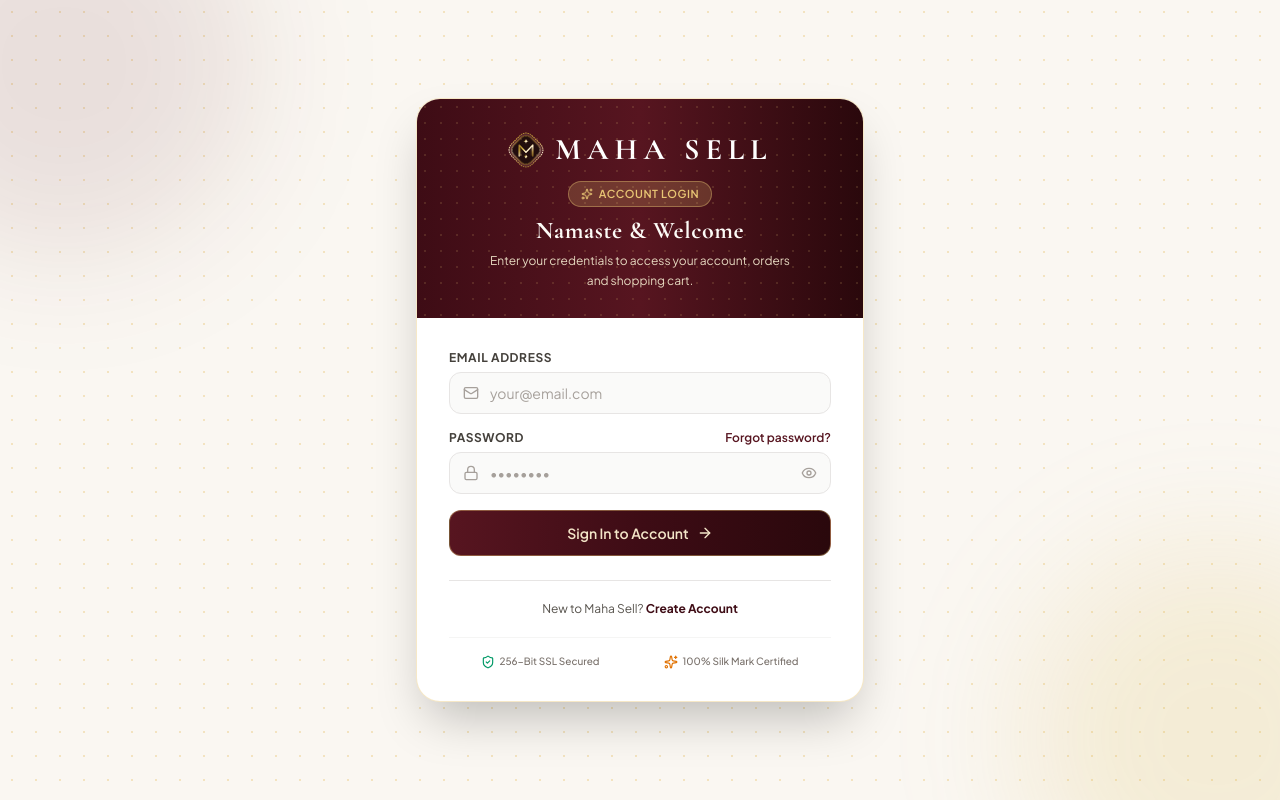
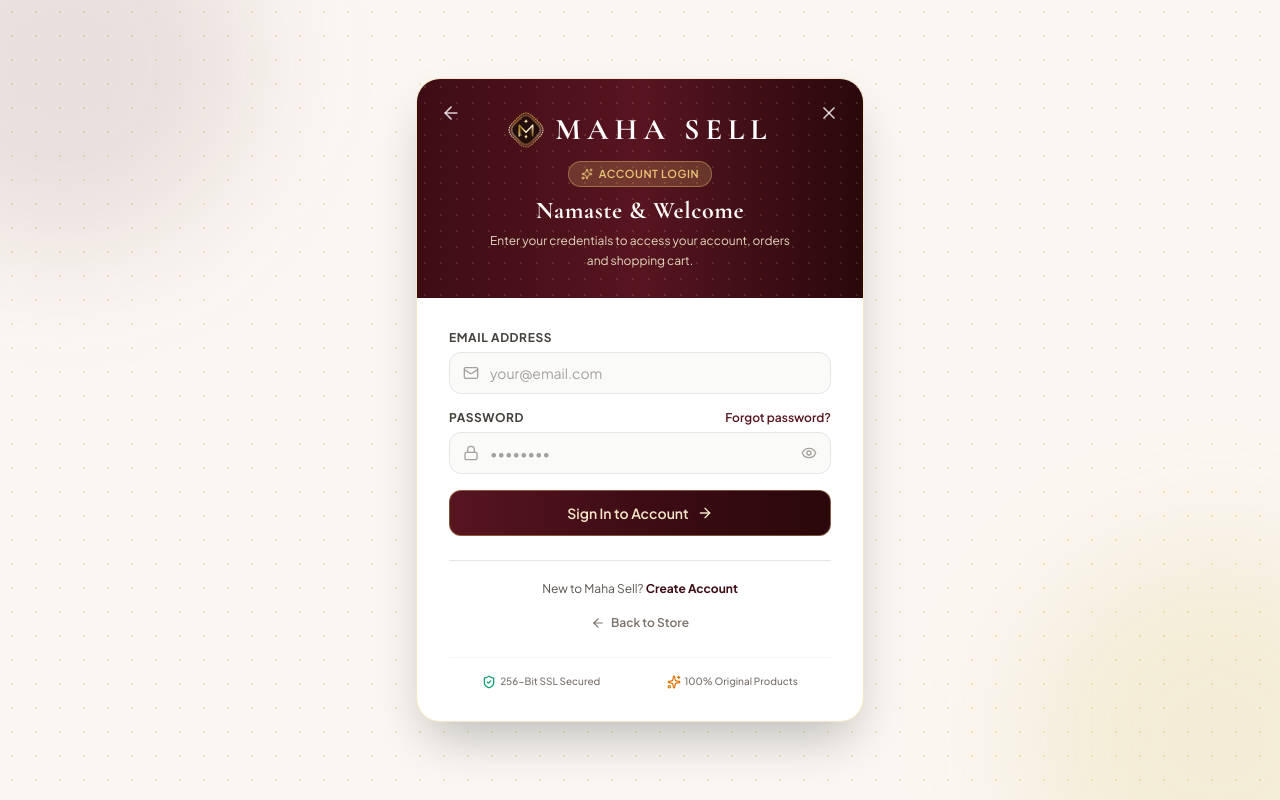
Before and after one commit to codewebxteam/maha-sell, a Next.js app: page /login in a window 1280 px wide. Built offline with nearby package versions, Linux system fonts and the light colour scheme; no server answers; the database is empty.

Commit message:
Fix back navigation loop and add back/close controls to auth modal

```diff
--- a/src/app/login/page.js
+++ b/src/app/login/page.js
@@ -13,7 +13,9 @@
   Crown,
   AlertCircle,
   CheckCircle2,
-  KeyRound
+  KeyRound,
+  X,
+  ArrowLeft
 } from "lucide-react";
 import { signInWithEmailAndPassword, sendPasswordResetEmail } from "firebase/auth";
 import { doc, getDoc, setDoc } from "firebase/firestore";
@@ -36,14 +38,33 @@
   const router = useRouter();
   const { user: currentUser, role: currentRole, loading: authLoading } = useAuth();
 
+  const handleBack = () => {
+    if (typeof window !== "undefined" && window.history.length > 2) {
+      router.back();
+    } else {
+      router.push("/");
+    }
+  };
+
+  // Keyboard shortcut: Escape to go back
+  useEffect(() => {
+    const handleKeyDown = (e) => {
+      if (e.key === "Escape") {
+        handleBack();
+      }
+    };
+    window.addEventListener("keydown", handleKeyDown);
+    return () => window.removeEventListener("keydown", handleKeyDown);
+  }, []);
+
   // If already logged in, redirect appropriately
   useEffect(() => {
     if (!authLoading && currentUser) {
       const isAdmin = currentRole === "admin" || isEmailAdmin(currentUser.email);
       if (isAdmin) {
-        router.push("/admin");
+        router.replace("/admin");
       } else {
-        router.push("/");
+        router.replace("/");
       }
     }
   }, [currentUser, currentRole, authLoading, router]);
@@ -184,7 +205,10 @@
   };
 
   return (
-    <div className="min-h-screen bg-[#FAF7F2] relative flex items-center justify-center p-4 sm:p-6 overflow-hidden">
+    <div
+      className="min-h-screen bg-[#FAF7F2] relative flex items-center justify-center p-4 sm:p-6 overflow-hidden"
+      onClick={handleBack}
+    >
       {/* Decorative Royal Background Elements */}
       <div className="absolute inset-0 pointer-events-none opacity-40 bg-[radial-gradient(#E8C574_1px,transparent_1px)] [background-size:24px_24px]" />
       <div className="absolute -top-32 -left-32 w-96 h-96 bg-[#571520]/10 rounded-full blur-3xl pointer-events-none" />
@@ -195,11 +219,34 @@
         initial={{ opacity: 0, scale: 0.95, y: 18 }}
         animate={{ opacity: 1, scale: 1, y: 0 }}
         transition={{ duration: 0.4, ease: "easeOut" }}
+        onClick={(e) => e.stopPropagation()}
         className="relative max-w-md w-full bg-white rounded-3xl shadow-2xl border border-[#E8C574]/40 overflow-hidden z-10"
       >
         {/* Top Filigree Accent Header */}
         <div className="bg-gradient-to-r from-[#3E0C15] via-[#571520] to-[#2A080C] text-white pt-8 pb-7 px-8 text-center relative overflow-hidden">
           <div className="absolute inset-0 opacity-15 pointer-events-none bg-[radial-gradient(#E8C574_1px,transparent_1px)] [background-size:16px_16px]" />
+
+          {/* Back Button (Top Left) */}
+          <button
+            type="button"
+            onClick={handleBack}
+            className="absolute top-4 left-4 p-2 rounded-full text-white/80 hover:text-white hover:bg-white/10 active:scale-95 transition-all cursor-pointer z-20"
+            title="Go Back"
+            aria-label="Go Back"
+          >
+            <ArrowLeft className="w-5 h-5" />
+          </button>
+
+          {/* Close Button (Top Right) */}
+          <button
+            type="button"
+            onClick={handleBack}
+            className="absolute top-4 right-4 p-2 rounded-full text-white/80 hover:text-white hover:bg-white/10 active:scale-95 transition-all cursor-pointer z-20"
+            title="Close"
+            aria-label="Close"
+          >
+            <X className="w-5 h-5" />
+          </button>
 
           {/* Brand Logo */}
           <div className="flex justify-center mb-3">
@@ -350,6 +397,18 @@
             </p>
           </div>
 
+          {/* Back to Store Link */}
+          <div className="mt-3 text-center">
+            <button
+              type="button"
+              onClick={handleBack}
+              className="inline-flex items-center gap-1.5 text-xs font-semibold text-stone-500 hover:text-[#3E0C15] transition-colors py-1.5 px-3 rounded-lg hover:bg-stone-100 cursor-pointer"
+            >
+              <ArrowLeft className="w-3.5 h-3.5" />
+              <span>Back to Store</span>
+            </button>
+          </div>
+
           {/* Trust Guarantees */}
           <div className="mt-5 pt-4 border-t border-stone-100 flex items-center justify-around text-[10px] text-stone-500 font-medium">
             <div className="flex items-center gap-1">
@@ -358,7 +417,7 @@
             </div>
             <div className="flex items-center gap-1">
               <Sparkles className="w-3.5 h-3.5 text-amber-600" />
-              <span>100% Silk Mark Certified</span>
+              <span>100% Original Products</span>
             </div>
           </div>
         </div>
--- a/src/app/register/page.js
+++ b/src/app/register/page.js
@@ -1,6 +1,6 @@
 "use client";
 
-import { useState } from "react";
+import { useState, useEffect } from "react";
 import { motion } from "framer-motion";
 import {
   Mail,
@@ -13,7 +13,9 @@
   EyeOff,
   ShieldCheck,
   Sparkles,
-  AlertCircle
+  AlertCircle,
+  X,
+  ArrowLeft
 } from "lucide-react";
 import { createUserWithEmailAndPassword, updateProfile } from "firebase/auth";
 import { doc, setDoc } from "firebase/firestore";
@@ -31,6 +33,25 @@
   const [error, setError] = useState("");
   const [loading, setLoading] = useState(false);
   const router = useRouter();
+
+  const handleBack = () => {
+    if (typeof window !== "undefined" && window.history.length > 2) {
+      router.back();
+    } else {
+      router.push("/");
+    }
+  };
+
+  // Keyboard shortcut: Escape to go back
+  useEffect(() => {
+    const handleKeyDown = (e) => {
+      if (e.key === "Escape") {
+        handleBack();
+      }
+    };
+    window.addEventListener("keydown", handleKeyDown);
+    return () => window.removeEventListener("keydown", handleKeyDown);
+  }, []);
 
   const handleEmailRegister = async (e) => {
     e.preventDefault();
@@ -91,7 +112,10 @@
   };
 
   return (
-    <div className="min-h-screen bg-[#FAF7F2] relative flex items-center justify-center p-4 sm:p-6 overflow-hidden">
+    <div
+      className="min-h-screen bg-[#FAF7F2] relative flex items-center justify-center p-4 sm:p-6 overflow-hidden"
+      onClick={handleBack}
+    >
       {/* Decorative Royal Background Elements */}
       <div className="absolute inset-0 pointer-events-none opacity-40 bg-[radial-gradient(#E8C574_1px,transparent_1px)] [background-size:24px_24px]" />
       <div className="absolute -top-32 -right-32 w-96 h-96 bg-[#571520]/10 rounded-full blur-3xl pointer-events-none" />
@@ -102,11 +126,34 @@
         initial={{ opacity: 0, scale: 0.95, y: 18 }}
         animate={{ opacity: 1, scale: 1, y: 0 }}
         transition={{ duration: 0.4, ease: "easeOut" }}
+        onClick={(e) => e.stopPropagation()}
         className="relative max-w-md w-full bg-white rounded-3xl shadow-2xl border border-[#E8C574]/40 overflow-hidden z-10"
       >
         {/* Top Filigree Accent Header */}
         <div className="bg-gradient-to-r from-[#3E0C15] via-[#571520] to-[#2A080C] text-white pt-8 pb-7 px-8 text-center relative overflow-hidden">
           <div className="absolute inset-0 opacity-15 pointer-events-none bg-[radial-gradient(#E8C574_1px,transparent_1px)] [background-size:16px_16px]" />
+
+          {/* Back Button (Top Left) */}
+          <button
+            type="button"
+            onClick={handleBack}
+            className="absolute top-4 left-4 p-2 rounded-full text-white/80 hover:text-white hover:bg-white/10 active:scale-95 transition-all cursor-pointer z-20"
+            title="Go Back"
+            aria-label="Go Back"
+          >
+            <ArrowLeft className="w-5 h-5" />
+          </button>
+
+          {/* Close Button (Top Right) */}
+          <button
+            type="button"
+            onClick={handleBack}
+            className="absolute top-4 right-4 p-2 rounded-full text-white/80 hover:text-white hover:bg-white/10 active:scale-95 transition-all cursor-pointer z-20"
+            title="Close"
+            aria-label="Close"
+          >
+            <X className="w-5 h-5" />
+          </button>
 
           {/* Brand Logo */}
           <div className="flex justify-center mb-3">
@@ -254,15 +301,27 @@
             </p>
           </div>
 
+          {/* Back to Store Link */}
+          <div className="mt-3 text-center">
+            <button
+              type="button"
+              onClick={handleBack}
+              className="inline-flex items-center gap-1.5 text-xs font-semibold text-stone-500 hover:text-[#3E0C15] transition-colors py-1.5 px-3 rounded-lg hover:bg-stone-100 cursor-pointer"
+            >
+              <ArrowLeft className="w-3.5 h-3.5" />
+              <span>Back to Store</span>
+            </button>
+          </div>
+
           {/* Trust Guarantees */}
           <div className="mt-5 pt-4 border-t border-stone-100 flex items-center justify-around text-[10px] text-stone-500 font-medium">
             <div className="flex items-center gap-1">
               <ShieldCheck className="w-3.5 h-3.5 text-emerald-600" />
-              <span>100% Genuine Weaves</span>
+              <span>100% Genuine Products</span>
             </div>
             <div className="flex items-center gap-1">
               <Sparkles className="w-3.5 h-3.5 text-amber-600" />
-              <span>Silk Mark Registered</span>
+              <span>Wholesale Mega Savings</span>
             </div>
           </div>
         </div>
--- a/src/components/AdminRoute.js
+++ b/src/components/AdminRoute.js
@@ -20,11 +20,11 @@
   useEffect(() => {
     if (!loading) {
       if (!user) {
-        // Not logged in, redirect to single login
-        router.push("/login");
+        // Not logged in, replace to login
+        router.replace("/login");
       } else if (!isAdmin) {
-        // Logged in as regular customer, redirect to storefront home
-        router.push("/");
+        // Logged in as regular customer, replace to storefront home
+        router.replace("/");
       }
     }
   }, [user, isAdmin, loading, router]);
--- a/src/components/MobileBottomNav.js
+++ b/src/components/MobileBottomNav.js
@@ -11,15 +11,21 @@
   const { wishlist } = useCartWishlist();
   const { user } = useAuth();
 
-  // Hide the global mobile bottom nav on PDP (/product/*), checkout (/checkout), and admin panel (/admin)
+  // Hide the global mobile bottom nav on PDP (/product/*), checkout (/checkout), admin panel (/admin), and auth pages (/login, /register)
   // because these pages render their own specialized full-width navigation/action bars
-  if (pathname.startsWith("/product/") || pathname.startsWith("/checkout") || pathname.startsWith("/admin")) {
+  if (
+    pathname.startsWith("/product/") ||
+    pathname.startsWith("/checkout") ||
+    pathname.startsWith("/admin") ||
+    pathname === "/login" ||
+    pathname === "/register"
+  ) {
     return null;
   }
 
   const navItems = [
     { label: "Home", href: "/", icon: Home, exact: true },
-    { label: "Collections", href: "/collections/sarees", icon: Layers },
+    { label: "Collections", href: "/collections", icon: Layers },
     { label: "Search", href: "/search", icon: Search },
     { label: "Wishlist", href: "/wishlist", icon: Heart, badge: wishlist.length },
     { label: "Account", href: user ? "/account" : "/login", icon: User },
--- a/src/components/ProtectedRoute.js
+++ b/src/components/ProtectedRoute.js
@@ -10,8 +10,8 @@
 
   useEffect(() => {
     if (!loading && !user) {
-      // Not logged in, redirect to login
-      router.push("/login");
+      // Not logged in, replace route with login so back button works seamlessly
+      router.replace("/login");
     }
   }, [user, loading, router]);
 
```
